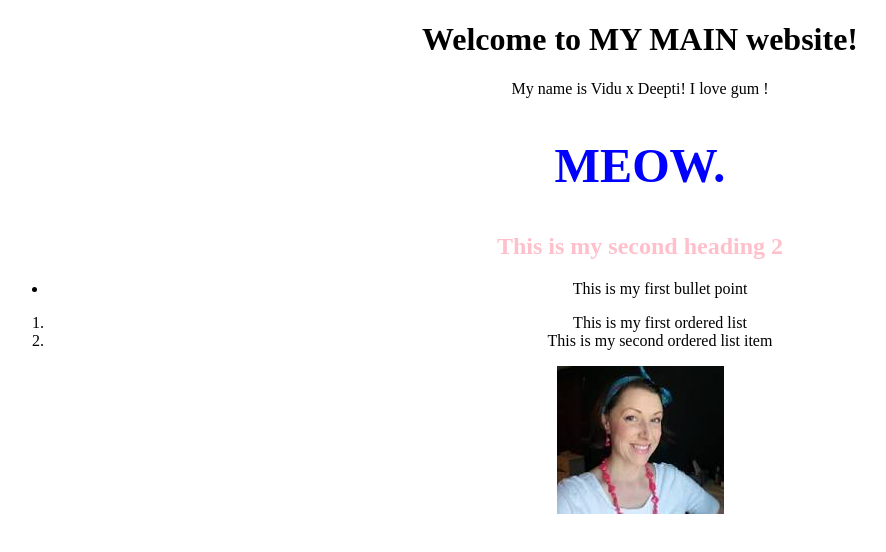
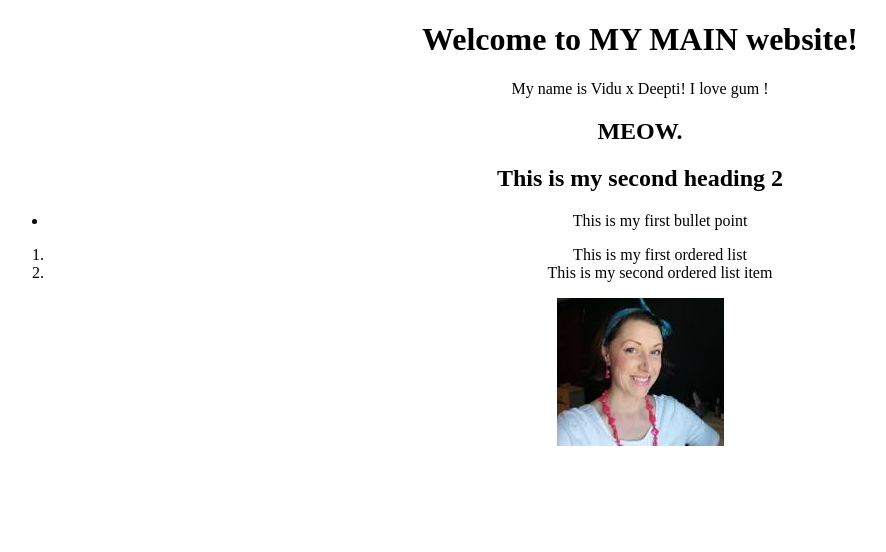
Before and after one commit to onigiri-ii/onigiri-ii.github.com, a plain HTML site: page index.html in a window 1280 px wide. Shown: the whole page, without its empty margins (0-886 px from the left). Drawn offline with Linux system fonts and the light colour scheme.

Commit message:
Update index.html

```diff
--- a/index.html
+++ b/index.html
@@ -5,8 +5,8 @@
 <center>
 <h1> Welcome to MY MAIN website! </h1>
 <p>My name is Vidu x Deepti! I love gum !</p>
-<h2 style = "color:blue; font-size:301%;text-align:center;"> MEOW. </h2>
-<h2 style = "color:pink;">This is my second heading 2</h2>
+<h2> MEOW. </h2>
+<h2>This is my second heading 2</h2>
 <ul>
   <li> This is my first bullet point</li>
 </ul>
```
